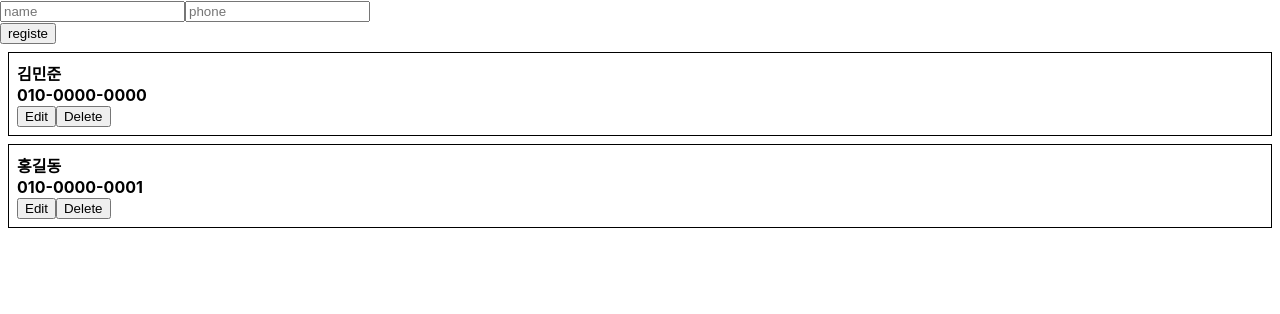
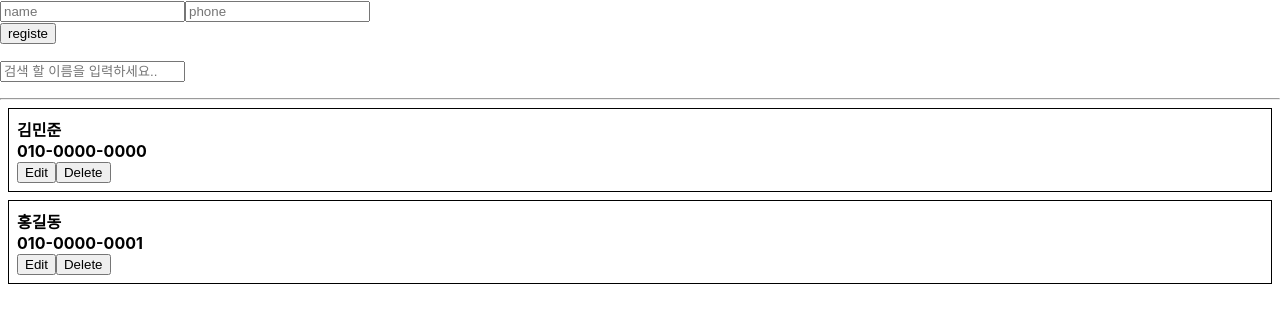
Before and after one commit to Isandaddy/react-phone-book, a React (Create React App) app: page / in a window 1280 px wide. Shown: the top 314 px of the page. Built offline with nearby package versions, Linux system fonts and the light colour scheme.

Commit message:
add shouldComponentUpdate
add whats shouldComponentUpdate

```diff
--- a/src/App.js
+++ b/src/App.js
@@ -18,8 +18,17 @@
         name: "홍길동",
         phone: "010-0000-0001"
       }
-    ]
+    ],
+    keyword: ""
   };
+
+  //input에서 감지한 값을 keyword에 넣어줌
+  handleChange = e => {
+    this.setState({
+      keyword: e.target.value
+    });
+  };
+
   //자식 클래스(PhoneForm)에서 onCreate의 속성명의 props로 넘기고... handleSubmit()로 인자값 전달 받는다
   handleCreate = data => {
     const { information } = this.state;
@@ -48,12 +57,20 @@
   };
 
   render() {
-    const { information } = this.state;
+    const { information, keyword } = this.state;
     return (
       <div>
         <PhoneForm onCreate={this.handleCreate} />
         {/*JSON.stringify( )는 자바스크립트의 값을 JSON 문자열로 변환한다.*/}
         {/*JSON.stringify(information)*/}
+        <p>
+          <input
+            placeholder="검색 할 이름을 입력하세요.."
+            value={keyword}
+            onChange={this.handleChange}
+          />
+        </p>
+        <hr />
         <PhoneInfoList
           data={information}
           onRemove={this.handleRemove}
--- a/src/components/PhoneInfo.js
+++ b/src/components/PhoneInfo.js
@@ -37,8 +37,7 @@
   //input에서 사용자 입력값이 들어왔을때 감지하는 함수
   handleChange = e => {
     const { name, value } = e.target;
-    console.log(name);
-    console.log(value);
+
     this.setState({
       //여기 다시!!!!
       [name]: value
--- a/src/components/PhoneInfoList.js
+++ b/src/components/PhoneInfoList.js
@@ -7,10 +7,17 @@
     onRemove: () => console.warn("onRemove not defined"),
     onUpdate: () => console.warn("onUpdate not defined")
   };
+  //그냥 단순히 다음 받아올 data 가 현재 data 랑 다른 배열일 때 true 로 설정
+  shouldComponentUpdate(nextProps, nextState) {
+    //그러면 이제 변화가 필요하지 않을 때는 render 함수가 호출되지 않게 됩니다.
+    //우리는 shouldComponentUpdate 로직을 굉장히 간단하게 작성해주었는데 어떻게 이런게 가능 한 것일까요?
+    return nextProps.data !== this.props.data;
+  }
 
   render() {
     //부모컴퍼넌트에서 information,onRemove(handleRemove),onUpdate(handleUpdate)를 받이와서
     //PhoneInfo에 넘긴다.
+    console.log("render PhoneInfoList");
     const { data, onRemove, onUpdate } = this.props;
     const list = data.map(info => (
       <PhoneInfo
```
